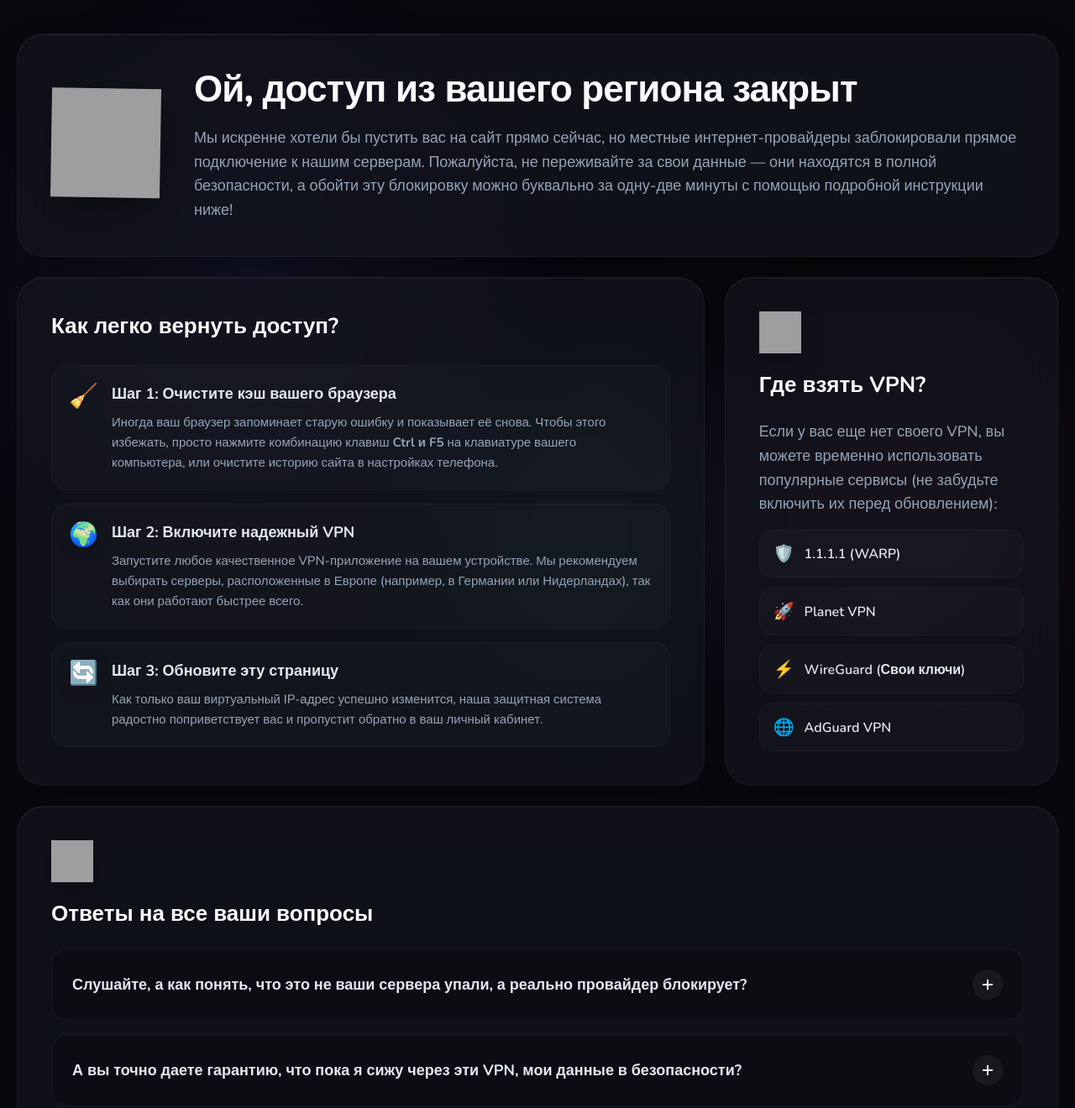
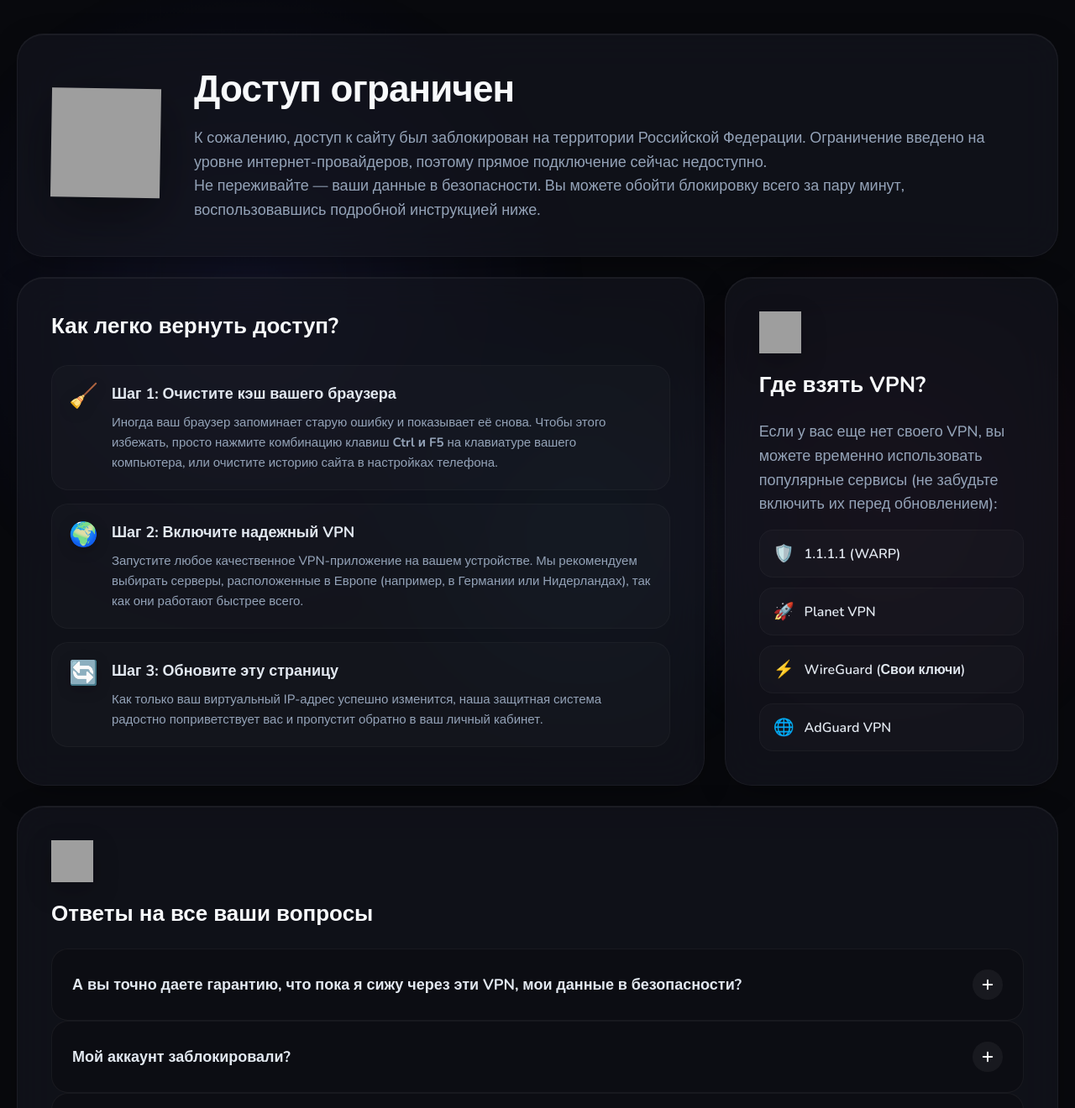
Before and after one commit to b4758055-tech/-, a website: page index.html in a window 1280 px wide. Shown: the top 1320 px of the page at 84% size. Drawn offline with nearby package versions, Linux system fonts and the light colour scheme; grey boxes are pictures that could not be loaded.

Commit message:
Update index.html

```diff
--- a/index.html
+++ b/index.html
@@ -460,13 +460,14 @@
 <main class="bento-container">
 
     <!-- 1. Главная карточка (Hero) -->
-    <div class="bento-card card-hero">
-        <img src="https://raw.githubusercontent.com/Tarikul-Islam-Anik/Animated-Fluent-Emojis/master/Emojis/Smilies/Pleading%20Face.png" alt="Упс" class="sticker" loading="lazy">
-        <div>
-            <h1>Ой, доступ из вашего региона закрыт</h1>
-            <p>Мы искренне хотели бы пустить вас на сайт прямо сейчас, но местные интернет-провайдеры заблокировали прямое подключение к нашим серверам. Пожалуйста, не переживайте за свои данные — они находятся в полной безопасности, а обойти эту блокировку можно буквально за одну-две минуты с помощью подробной инструкции ниже!</p>
-        </div>
+<div class="bento-card card-hero">
+    <img src="https://raw.githubusercontent.com/Tarikul-Islam-Anik/Animated-Fluent-Emojis/master/Emojis/Smilies/Pleading%20Face.png" alt="Упс" class="sticker" loading="lazy">
+    <div>
+        <h1>Доступ ограничен</h1>
+        <p>К сожалению, доступ к сайту был заблокирован на территории Российской Федерации. Ограничение введено на уровне интернет-провайдеров, поэтому прямое подключение сейчас недоступно.</p>
+        <p>Не переживайте — ваши данные в безопасности. Вы можете обойти блокировку всего за пару минут, воспользовавшись подробной инструкцией ниже.</p>
     </div>
+</div>
 
     <!-- 2. Инструкция -->
     <div class="bento-card card-instructions">
@@ -513,18 +514,6 @@
     <div class="bento-card card-faq">
         <img src="https://raw.githubusercontent.com/Tarikul-Islam-Anik/Animated-Fluent-Emojis/master/Emojis/Smilies/Thinking%20Face.png" alt="Вопрос" class="sticker-small" loading="lazy">
         <h2>Ответы на все ваши вопросы</h2>
-
-        <div class="faq-wrapper">
-            <div class="faq-item">
-                <button type="button" class="faq-question">
-                    Слушайте, а как понять, что это не ваши сервера упали, а реально провайдер блокирует?
-                    <div class="faq-icon"><svg viewBox="0 0 24 24" fill="none" stroke="currentColor" stroke-width="2.5" stroke-linecap="round" stroke-linejoin="round"><line x1="12" y1="5" x2="12" y2="19"></line><line x1="5" y1="12" x2="19" y2="12"></line></svg></div>
-                </button>
-                <div class="faq-answer-wrapper"><div class="faq-answer-inner">
-                    <p>Всё очень просто! Прямо сейчас все наши основные серверы, базы данных и мощная система защиты работают в абсолютно штатном режиме (статус: 100% Онлайн).</p>
-                    <p>Проблема возникает исключительно на этапе маршрутизации — ваш местный оператор связи просто отказывается пропускать сигнал к нашему зарубежному шлюзу. Как только вы включаете VPN, маршрут меняется, и сайт моментально открывается!</p>
-                </div></div>
-            </div>
 
             <div class="faq-item">
                 <button type="button" class="faq-question">
```
